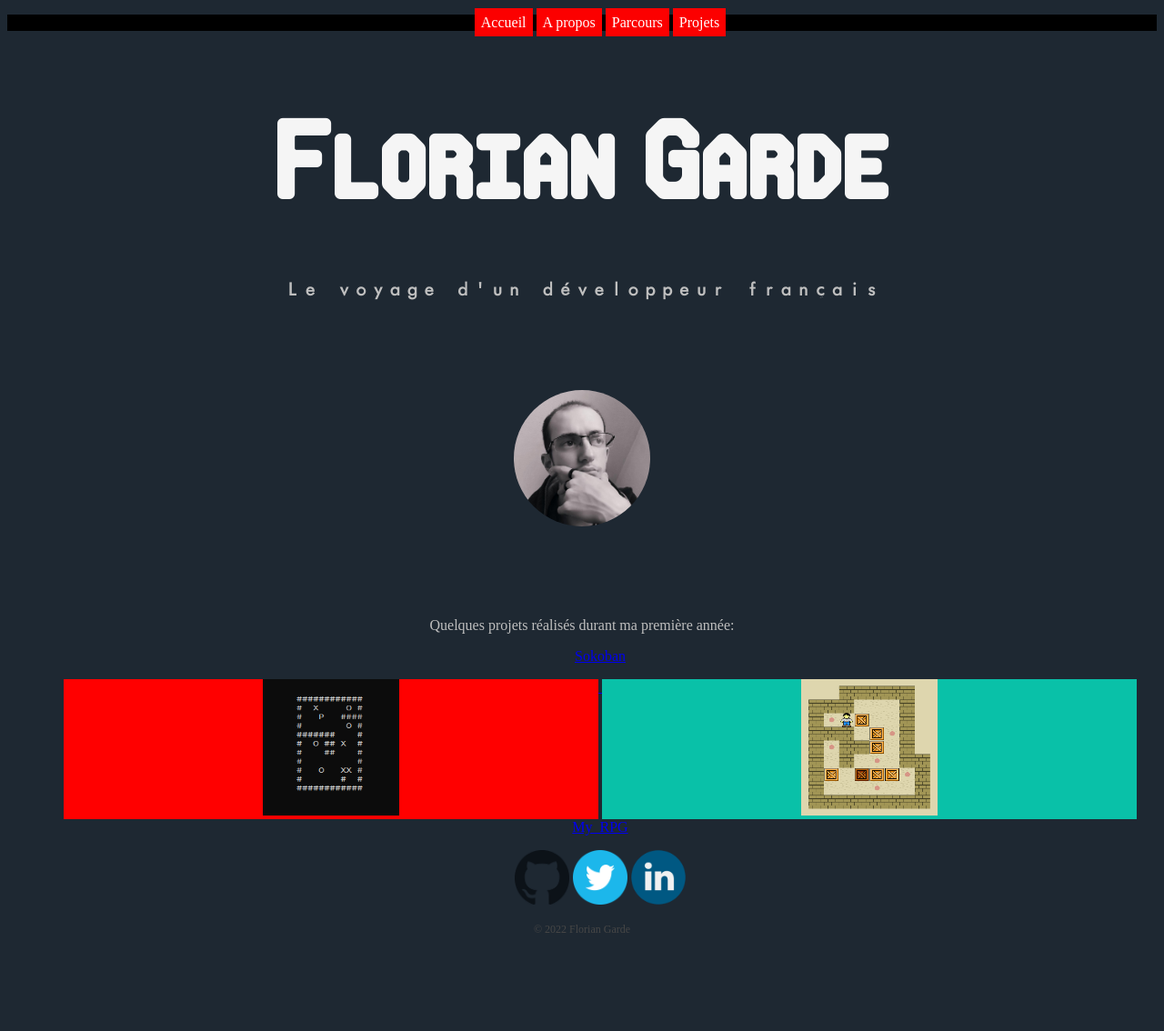
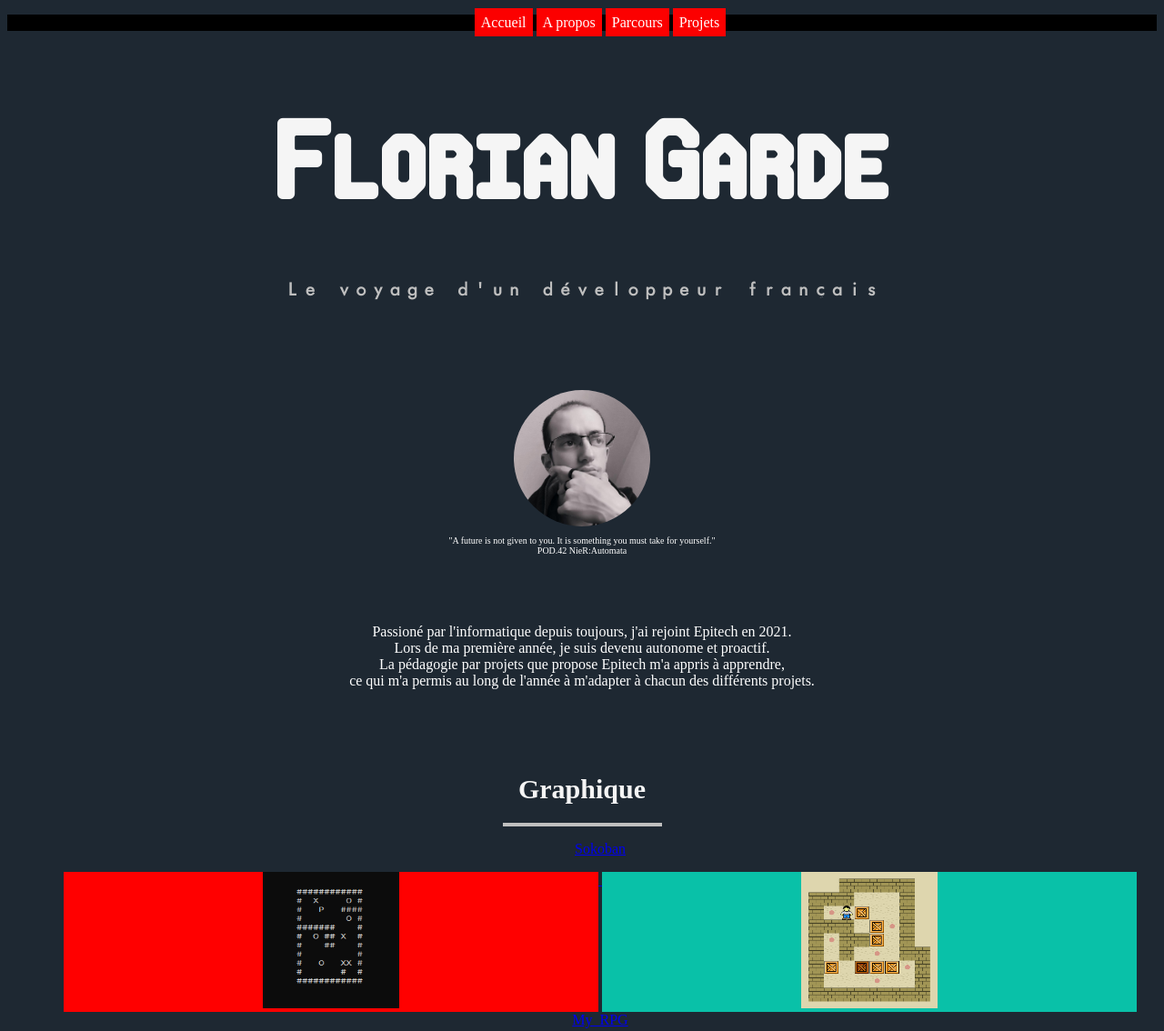
Before and after one commit to FGarde/Website, a plain HTML site: page index.html in a window 1280 px wide. Shown: the top 1134 px of the page at 91% size. Before the commit the page ends 1038 px from the top, so only its background shows below. Drawn offline with Linux system fonts and the light colour scheme.

Commit message:
[ADD] About me && Project Type

```diff
--- a/css/proj_div.css
+++ b/css/proj_div.css
@@ -1,3 +1,10 @@
+div#projects .line{
+    margin: auto;
+    width: 175px;
+    height: -5px;
+    border-bottom: 4px solid rgb(191, 191, 191);
+}
+
 div#title h1{
     margin-top: 75px;
     font-size: 100px;
@@ -15,7 +22,7 @@ div#title h3{
 }
 
 div#projects{
-    margin-top: 100px;
+    margin-top: 75px;
     text-align: center;
     color: rgb(191,191, 191);
 }
@@ -45,6 +52,12 @@ div#projects ul.list_projects li.sokoban div.right{
 
 }
 
+div#projects h1.project_type{
+    color:rgb(245, 245, 245);
+    text-decoration: none;
+    font-size: 30px;
+}
+
 /* MY_RPG */
 
 div#my_rpg_2022{
--- a/css/style.css
+++ b/css/style.css
@@ -35,6 +35,18 @@ nav.menu_nav ul li.button:hover a {
     margin-top: 100px;
 }
 
+#photo p{
+    font-size: 10px;
+    text-align: center;
+    color:rgb(255, 255, 255);
+    margin-bottom: 75px;
+}
+
+div#about_me p{
+    text-align: center;
+    color: rgb(255, 255, 255);
+}
+
 #site-footer {
     text-align: center;
 
--- a/index.html
+++ b/index.html
@@ -45,18 +45,22 @@
 
         <div id="photo">
             <img src="img/me.png" width="150", height="150" alt="me" class="back"/>
+            <p>"A future is not given to you. It is something you must take for yourself."<br> POD.42 NieR:Automata</p>
         </div>
 
         <div id="about_me">
-
+            <p> Passioné par l'informatique depuis toujours, j'ai rejoint Epitech en 2021. <br>
+                Lors de ma première année, je suis devenu autonome et proactif.<br>
+                La pédagogie par projets que propose Epitech m'a appris à apprendre, <br>
+                ce qui m'a permis au long de l'année à m'adapter à chacun des différents projets.<br><br>
+            </p>
         </div>
 
-        <div id="parcours">
-
-        </div>
+        <!-- MES PROJETS -->
 
         <div id="projects">
-            Quelques projets réalisés durant ma première année:
+            <h1 class="project_type">Graphique</h1>
+            <div class="line"></div>
             <ul class="list_projects">
                 <li class="sokoban">
                     <p><a href="https://github.com/FGarde/my_sokoban"</a>Sokoban</p>
```
